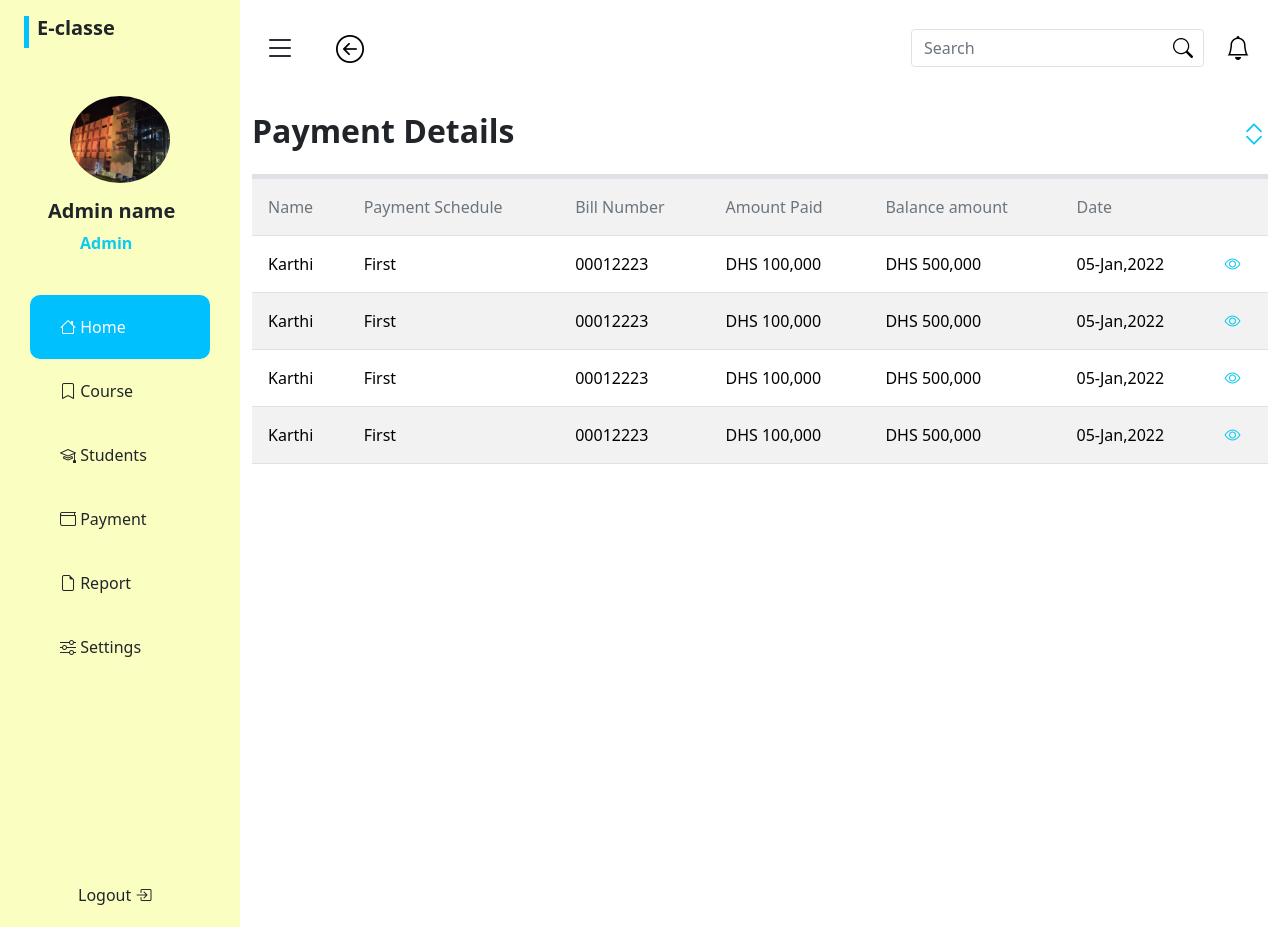
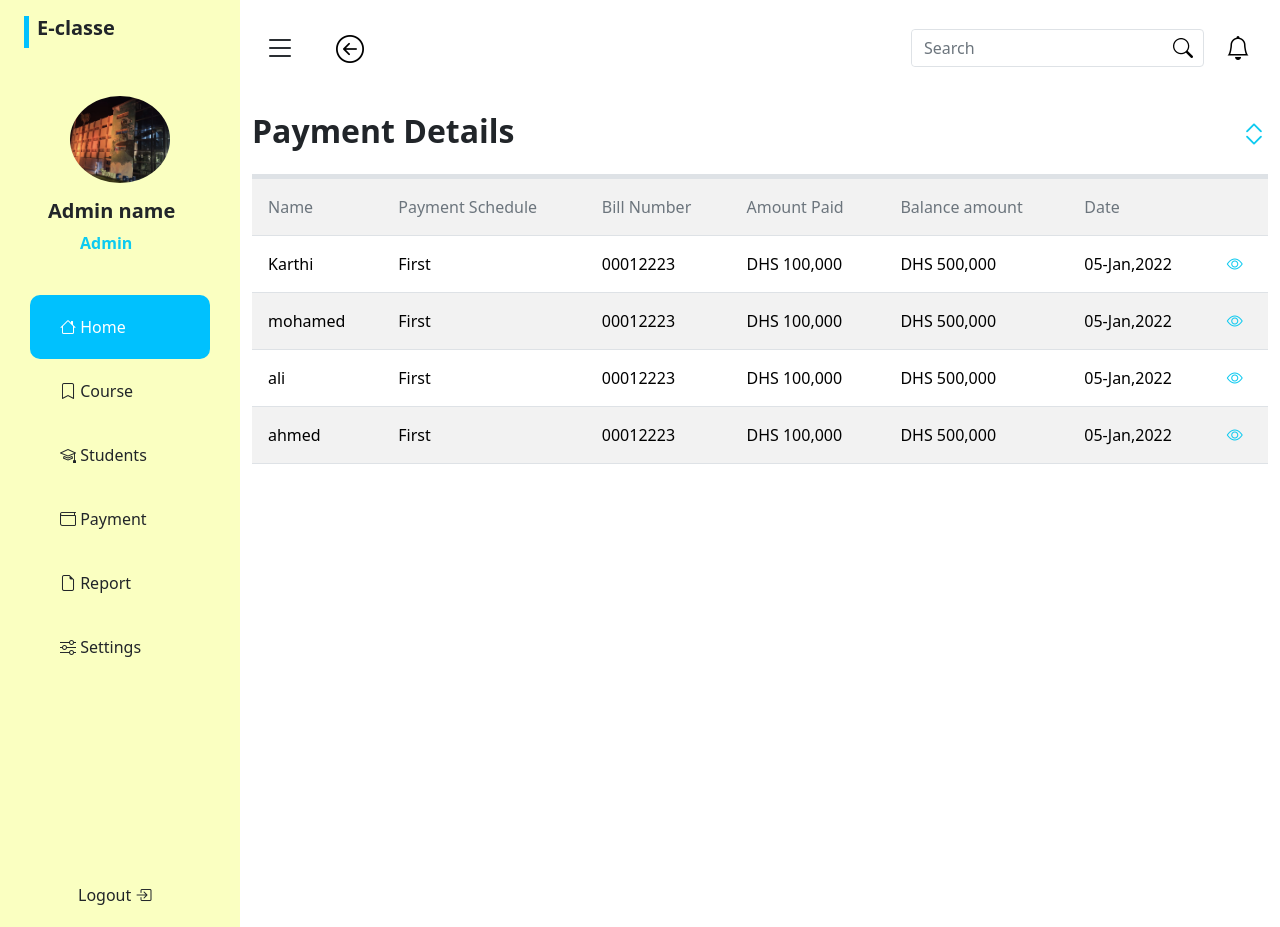
Before and after one commit to MaititeMohamed/E-Classe, a PHP site: page /payment.php in a window 1280 px wide. Run offline with PHP 8.4, Linux system fonts and the light colour scheme; some libraries are stand-ins or nearby versions.

Commit message:
Add rows table payment using associative array and foreach loop

```diff
--- a/payment.php
+++ b/payment.php
@@ -1,3 +1,42 @@
+<?php
+
+$studentPayment =array(
+
+ array(
+ 'Name'             =>'Karthi',
+'Payment Schedule'  =>'First',
+  'Bill Number'     =>'00012223',
+  'Amount Paid'     =>'DHS 100,000',
+ 'Balance amount'    =>'DHS 500,000',
+ 'Date'              =>'05-Jan,2022',
+ ),
+ array(
+  'Name'             =>'mohamed',
+ 'Payment Schedule'  =>'First',
+   'Bill Number'     =>'00012223',
+   'Amount Paid'     =>'DHS 100,000',
+  'Balance amount'    =>'DHS 500,000',
+  'Date'              =>'05-Jan,2022',
+  ),
+  array(
+    'Name'             =>'ali',
+   'Payment Schedule'  =>'First',
+     'Bill Number'     =>'00012223',
+     'Amount Paid'     =>'DHS 100,000',
+    'Balance amount'    =>'DHS 500,000',
+    'Date'              =>'05-Jan,2022',
+    ),
+    array(
+      'Name'             =>'ahmed',
+     'Payment Schedule'  =>'First',
+       'Bill Number'     =>'00012223',
+       'Amount Paid'     =>'DHS 100,000',
+      'Balance amount'    =>'DHS 500,000',
+      'Date'              =>'05-Jan,2022',
+      )
+    );
+?>
+
 <!DOCTYPE html>
 <html lang="en">
 
@@ -36,13 +75,8 @@
                </div>
             <div class=" table-responsive">
            <table class="table  table-striped overflow-scroll">
-               <thead style="display: none;">
-                 <tr >
-                   <td scope="col">#</td>
-                   <th scope="col">First</th>
-                   <th scope="col">Last</th>
-                   <th scope="col">Handle</th>
-                 </tr>
+               <thead >
+
                </thead>
                <tbody class="border-top-0">
                    <tr>
@@ -52,43 +86,23 @@
                    <td  class="text-secondary p-3">Amount Paid</td>
                    <td  class="text-secondary p-3">Balance amount</td>
                    <td  class="text-secondary p-3" colspan="2">Date</td>
+
                  </tr>
+                 <?php foreach($studentPayment as $pay) :?>
                  <tr>
-                     <td class="text-black p-3">Karthi</td>
-                     <td class="text-black p-3">First</td>
-                     <td class="text-black p-3">00012223</td>
-                     <td class="text-black p-3">DHS 100,000</td>
-                     <td class="text-black p-3">DHS 500,000</td>
-                     <td class="text-black p-3">05-Jan,2022</td>
+                     <td class="text-black p-3"><?php echo $pay['Name']; ?></td>
+                     <td class="text-black p-3"><?php echo $pay['Payment Schedule']; ?></td>
+                     <td class="text-black p-3"><?php echo $pay['Bill Number']; ?></td>
+                     <td class="text-black p-3"><?php echo $pay['Amount Paid'];?></td>
+                     <td class="text-black p-3"><?php echo $pay['Balance amount']; ?></td>
+                     <td class="text-black p-3"><?php echo $pay['Date'];?></td>
                      <td class="p-3"><i class="bi bi-eye text-info"></i></td>
                  </tr>
-                 <tr>
-                   <td class="text-black p-3">Karthi</td>
-                   <td class="text-black p-3">First</td>
-                   <td class="text-black p-3">00012223</td>
-                   <td class="text-black p-3">DHS 100,000</td>
-                   <td class="text-black p-3">DHS 500,000</td>
-                   <td class="text-black p-3">05-Jan,2022</td>
-                   <td class="p-3"><i class="bi bi-eye text-info"></i></td>
-               </tr>
-               <tr>
-                   <td class="text-black p-3">Karthi</td>
-                     <td class="text-black p-3">First</td>
-                     <td class="text-black p-3">00012223</td>
-                     <td class="text-black p-3">DHS 100,000</td>
-                     <td class="text-black p-3">DHS 500,000</td>
-                     <td class="text-black p-3">05-Jan,2022</td>
-                     <td class="p-3"><i class="bi bi-eye text-info"></i></td>
-               </tr>
-               <tr>
-                   <td class="text-black p-3">Karthi</td>
-                   <td class="text-black p-3">First</td>
-                   <td class="text-black p-3">00012223</td>
-                   <td class="text-black p-3">DHS 100,000</td>
-                   <td class="text-black p-3">DHS 500,000</td>
-                   <td class="text-black p-3">05-Jan,2022</td>
-                   <td class="p-3"><i class="bi bi-eye text-info"></i></td>
-               </tr>
+
+               <?php endforeach ;?>
+
+
+
                </tbody>
              </table>
             </div>
```
